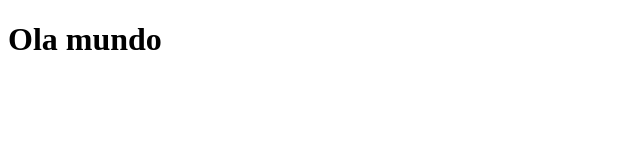
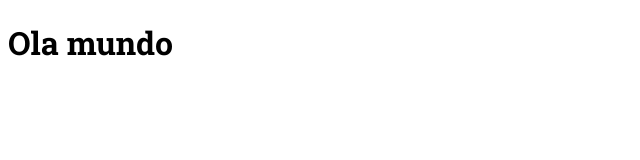
Before and after one commit to vitor-mat/portfolio, a React (Create React App) app: page / in a window 1280 px wide. Shown: the top 160 px of the page, without its empty margins (0-640 px from the left). Built offline with nearby package versions, Linux system fonts and the light colour scheme.

Commit message:
fonte instalada

```diff
--- a/public/index.html
+++ b/public/index.html
@@ -9,6 +9,9 @@
       content="Web site created using create-react-app"
     />
     <title>Portifólio</title>
+    <link rel="preconnect" href="https://fonts.googleapis.com">
+    <link rel="preconnect" href="https://fonts.gstatic.com" crossorigin>
+    <link href="https://fonts.googleapis.com/css2?family=Roboto+Slab:wght@100;200;300;400;500;600;700;800;900&display=swap" rel="stylesheet">
   </head>
   <body>
     <noscript>You need to enable JavaScript to run this app.</noscript>
--- a/src/App.js
+++ b/src/App.js
@@ -1,8 +1,19 @@
 import React from 'react';
+
+import { GlobalStyle } from './style/GlobalStyle'
+
+import { BrowserRouter as Router, Switch, Route } from 'react-router-dom'
 
 function App() {
   return (
-    <h1>Ola mundo</h1>
+    <Router>
+          <GlobalStyle/>
+          <Switch>
+            <Route exact path="/">
+              <h1>Ola mundo</h1>
+            </Route>
+          </Switch>
+    </Router>
   );
 }
 
--- /dev/null
+++ b/src/style/GlobalStyle.js
@@ -0,0 +1,7 @@
+import { createGlobalStyle } from 'styled-components';
+
+export const GlobalStyle = createGlobalStyle`
+    *{
+        font-family: 'Roboto Slab', serif;
+    }
+`
```
